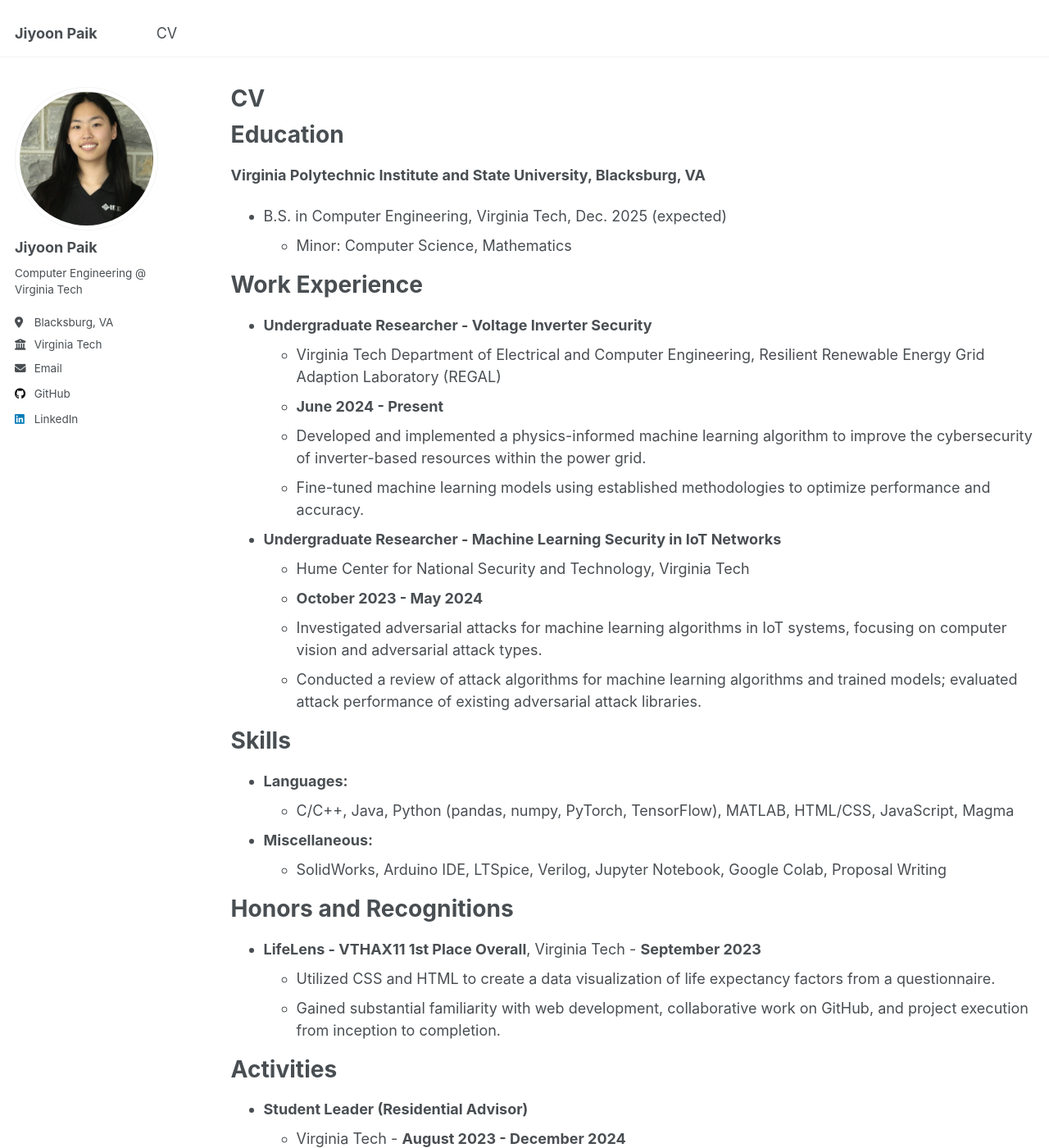
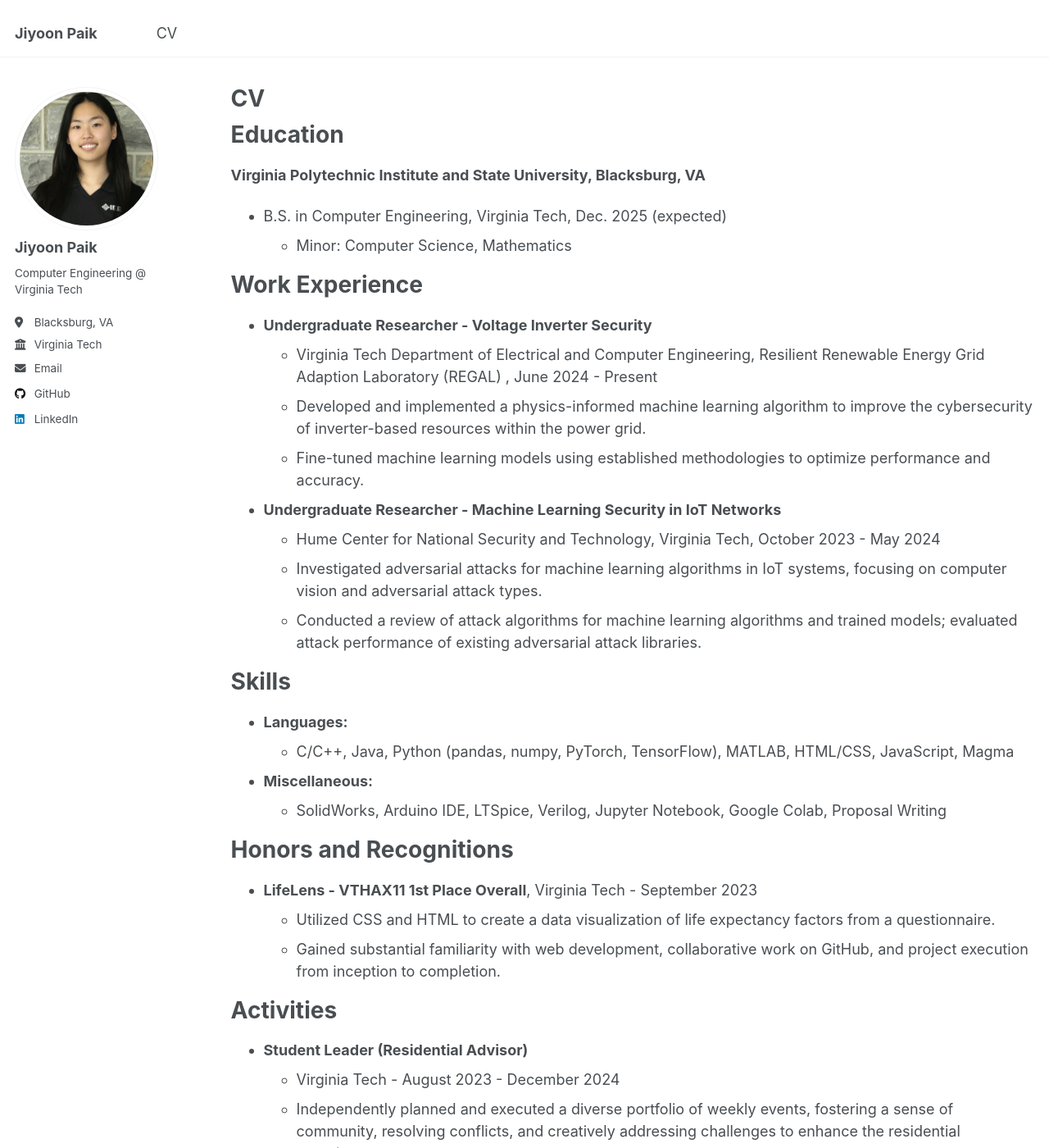
Before and after one commit to jiyoonpaik/jiyoonpaik.github.io, a Jekyll site: the page built from _pages/cv.md, in a window 1280 px wide and 1400 px high. Shown: the whole window at 82% size. Built offline with Jekyll 4.4.1, drawn with Linux system fonts in a browser that asks for light colours; some of the changed text lies outside the part shown.

Commit message:
fixed format of position dates

```diff
--- a/_pages/cv.md
+++ b/_pages/cv.md
@@ -19,14 +19,12 @@ Education
 Work Experience
 ======
 * **Undergraduate Researcher - Voltage Inverter Security**
-  * Virginia Tech Department of Electrical and Computer Engineering, Resilient Renewable Energy Grid Adaption Laboratory (REGAL)
-  * **June 2024 - Present**
+  * Virginia Tech Department of Electrical and Computer Engineering, Resilient Renewable Energy Grid Adaption Laboratory (REGAL) , June 2024 - Present
   * Developed and implemented a physics-informed machine learning algorithm to improve the cybersecurity of inverter-based resources within the power grid.
   * Fine-tuned machine learning models using established methodologies to optimize performance and accuracy.
 
 * **Undergraduate Researcher - Machine Learning Security in IoT Networks**
-  * Hume Center for National Security and Technology, Virginia Tech
-  * **October 2023 - May 2024**
+  * Hume Center for National Security and Technology, Virginia Tech, October 2023 - May 2024
   * Investigated adversarial attacks for machine learning algorithms in IoT systems, focusing on computer vision and adversarial attack types.
   * Conducted a review of attack algorithms for machine learning algorithms and trained models; evaluated attack performance of existing adversarial attack libraries.
 
@@ -40,18 +38,18 @@ Skills
 
 Honors and Recognitions
 ======
-* **LifeLens - VTHAX11 1st Place Overall**, Virginia Tech - **September 2023**
+* **LifeLens - VTHAX11 1st Place Overall**, Virginia Tech - September 2023
   * Utilized CSS and HTML to create a data visualization of life expectancy factors from a questionnaire.
   * Gained substantial familiarity with web development, collaborative work on GitHub, and project execution from inception to completion.
 
 Activities
 ======
 * **Student Leader (Residential Advisor)**
-  * Virginia Tech - **August 2023 - December 2024**
+  * Virginia Tech - August 2023 - December 2024
   * Independently planned and executed a diverse portfolio of weekly events, fostering a sense of community, resolving conflicts, and creatively addressing challenges to enhance the residential experience.
 
 * **JUVO Design Team**
-  * Virginia Tech - **October 2022 - April 2023**
+  * Virginia Tech - October 2022 - April 2023
   * Reached out to the disabled community to design an automated pill crushing and dispensing device for individuals in need of assistive devices.
 
 <!-- Publications
```
